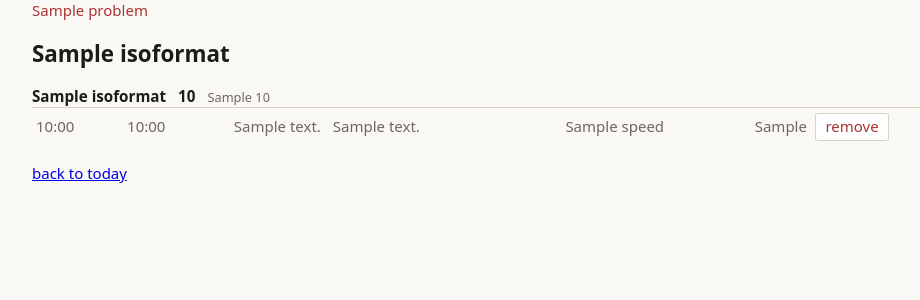
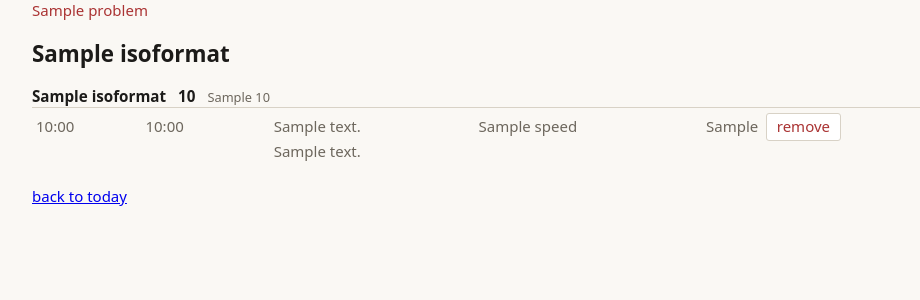
Before and after one commit to gotofritz/music-tools, a Python web app: template music_tools/web/templates/day.html in a window 1280 px wide. Shown: the part 47-347 px from the top of the page, without its empty margins (128-1048 px from the left). Run offline with Jinja, Linux system fonts and the light colour scheme; the template is opened without the code that fills it: most values are stand-ins (such as "Sample title", 1, 10 or a date in 2020).

Commit message:
feat: notes open as a wide, self-growing box on their own line
Co-Authored-By: Claude Sonnet 5.5 <noreply@anthropic.com>
Claude-Session: https://claude.ai/code/session_012HtEo3gP5ZJUUSbaCPtk7x

```diff
--- a/music_tools/web/static/app.css
+++ b/music_tools/web/static/app.css
@@ -261,6 +261,22 @@ button.remove {
   font: inherit;
 }
 
+/* Notes: on a line of their own, as wide as the cell allows, and as tall as
+   the text (app.js grows the box); two lines at least. */
+.cell-text.wide {
+  display: block;
+  white-space: pre-wrap;
+}
+
+textarea.cell {
+  display: block;
+  box-sizing: border-box;
+  width: 100%;
+  min-height: 2lh;
+  overflow: hidden;
+  resize: vertical;
+}
+
 .problem {
   color: var(--overdue);
   margin: 0 0 1rem;
--- a/music_tools/web/static/app.js
+++ b/music_tools/web/static/app.js
@@ -12,7 +12,19 @@ function openCell(cell) {
   box.focus();
   const end = box.value.length;
   box.setSelectionRange(end, end);
+  grow(box);
 }
+
+// A notes box is as tall as its text, and never shorter than its two rows.
+function grow(box) {
+  if (box.tagName !== "TEXTAREA") {
+    return;
+  }
+  box.style.height = "auto";
+  box.style.height = `${box.scrollHeight}px`;
+}
+
+document.addEventListener("input", (event) => grow(event.target));
 
 document.addEventListener("focusin", (event) => {
   const cell = event.target.closest && event.target.closest(".cell-text");
--- a/music_tools/web/templates/_cells.html
+++ b/music_tools/web/templates/_cells.html
@@ -8,8 +8,8 @@
 
    The id on the box is what keeps the focus: the day is redrawn after a save,
    and HTMX puts the cursor back in the element with the same id. #}
-{% macro editable(text, placeholder="") -%}
-<span class="cell-text" tabindex="0" title="click to edit"><span class="cell-value"
+{% macro editable(text, placeholder="", wide=False) -%}
+<span class="cell-text{% if wide %} wide{% endif %}" tabindex="0" title="click to edit"><span class="cell-value"
   data-placeholder="{{ placeholder }}">{{ text }}</span><template>{{ caller() }}</template></span>
 {%- endmacro %}
 
@@ -23,8 +23,8 @@
 {%- endmacro %}
 
 {% macro note(entry, target) -%}
-{% call editable(entry.notes or "", "notes") -%}
-<textarea class="cell" id="entry-{{ entry.id }}-notes" name="notes" rows="1" cols="14"
+{% call editable(entry.notes or "", "notes", wide=True) -%}
+<textarea class="cell" id="entry-{{ entry.id }}-notes" name="notes" rows="2"
           aria-label="notes" placeholder="notes" hx-patch="/entries/{{ entry.id }}"
           hx-trigger="change" hx-target="{{ target }}"
           hx-swap="outerHTML">{{ entry.notes or "" }}</textarea>
--- a/music_tools/web/templates/_exercise_row.html
+++ b/music_tools/web/templates/_exercise_row.html
@@ -35,7 +35,7 @@
              hx-trigger="keyup changed delay:300ms"
              hx-params="speed,target_bpm"
              hx-target="#tempo-{{ exercise.id }}">{% endcall %}
-      {% call editable(exercise.notes or "", "notes") %}<textarea class="cell" id="exercise-{{ exercise.id }}-notes" name="notes" rows="1" cols="16" aria-label="notes"
+      {% call editable(exercise.notes or "", "notes", wide=True) %}<textarea class="cell" id="exercise-{{ exercise.id }}-notes" name="notes" rows="2" aria-label="notes"
                 placeholder="notes">{{ exercise.notes or "" }}</textarea>{% endcall %}
     </form>
     <a class="media-link" href="/exercises/{{ exercise.id }}/media">media</a>
```
Also changed, not shown: tests/test_web.py (+13 -0 lines).
